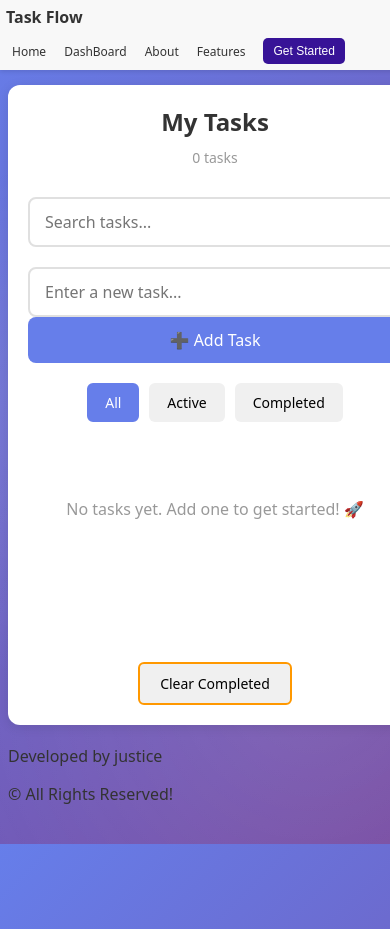
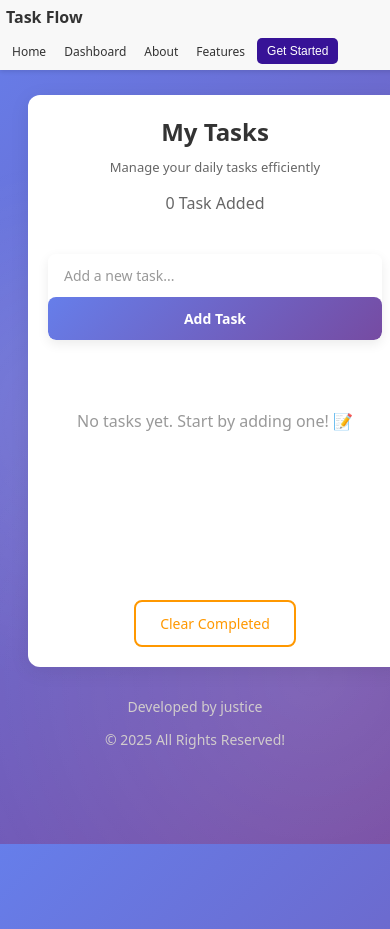
Before and after one commit to Justice-code-ops/Task-flows, a website: page Public/todo.html in a window 390 px wide. Shown: the top 929 px of the page. Drawn offline with Linux system fonts and the light colour scheme.

Commit message:
Rebuilt todo page and added the script

```diff
--- a/Public/todo.css
+++ b/Public/todo.css
@@ -1,129 +1,95 @@
-/* Todo-specific styles */
+/* Todo Page - Functional Styling */
 
-.todo-page-container {
-    max-width: 800px;
+.todo-container {
+    max-width: 900px;
     margin: 0 auto;
+    padding: 0 20px;
 }
 
 .app-container {
     width: 100%;
-    max-width: 800px;
-    margin: 20px auto;
-    background: #fff;
-    padding: 30px;
-    box-shadow: 0 2px 12px rgba(0, 0, 0, 0.1);
+    margin: 30px auto;
+    background: white;
+    padding: 40px;
+    box-shadow: 0 4px 20px rgba(0, 0, 0, 0.08);
     border-radius: 12px;
 }
 
+/* Header */
 .app-header {
     text-align: center;
-    margin-bottom: 30px;
+    margin-bottom: 40px;
 }
 
 .app-header h1 {
-    font-size: 32px;
+    font-size: 36px;
     margin: 0 0 10px 0;
     color: #333;
 }
 
-.task-count {
-    font-size: 14px;
-    color: #999;
+.task-subtitle {
+    font-size: 16px;
+    color: #666;
     margin: 0;
 }
 
-.search-section {
-    margin-bottom: 20px;
+.task-added {
+    font-size: 16px;
+    color: #666
 }
 
-.search-input {
-    width: 100%;
-    padding: 12px 15px;
-    font-family: inherit;
-    font-size: 16px;
-    border: 2px solid #e0e0e0;
-    border-radius: 8px;
-    outline: none;
-    transition: border-color 0.3s ease;
-    box-sizing: border-box;
-}
-
-.search-input:focus {
-    border-color: #667eea;
-}
-
-#task-input {
-    flex: 1;
-    padding: 12px 15px;
-    font-family: inherit;
-    font-size: 16px;
-    border: 2px solid #e0e0e0;
-    border-radius: 8px 0 0 8px;
-    outline: none;
-    transition: border-color 0.3s ease;
-    box-sizing: border-box;
-}
-
-#task-input:focus {
-    border-color: #667eea;
-}
-
+/* Input Section */
 .input-section {
     display: flex;
     gap: 0;
-    margin-bottom: 20px;
+    margin-bottom: 30px;
+    background: white;
+    border-radius: 50px;
+    box-shadow: 0 4px 12px rgba(0, 0, 0, 0.08);
+    overflow: hidden;
 }
 
-.task-button {
-    padding: 12px 20px;
+.task-input {
+    flex: 1;
+    border: none;
+    padding: 16px 24px;
     font-size: 16px;
     font-family: inherit;
-    cursor: pointer;
-    background-color: #667eea;
-    color: white;
-    border: none;
-    border-radius: 0 8px 8px 0;
-    transition: background-color 0.3s ease;
+    outline: none;
+    background: white;
+    color: #333;
 }
 
-.task-button:hover {
-    background-color: #5568d3;
+.task-input::placeholder {
+    color: #999;
 }
 
-.task-button:active {
-    background-color: #4557b9;
+.add-btn {
+    border: none;
+    padding: 16px 32px;
+    background: linear-gradient(135deg, #667eea 0%, #764ba2 100%);
+    color: white;
+    font-family: inherit;
+    font-size: 16px;
+    font-weight: 600;
+    cursor: pointer;
+    transition: all 0.3s ease;
+    white-space: nowrap;
 }
 
-.filter-buttons {
-    display: flex;
-    gap: 10px;
-    margin-bottom: 20px;
-    justify-content: center;
+.add-btn:hover {
+    background: linear-gradient(135deg, #764ba2 0%, #667eea 100%);
+    transform: translateY(-2px);
+    box-shadow: 0 6px 16px rgba(102, 126, 234, 0.3);
 }
 
-.filter-btn {
-    padding: 8px 16px;
-    font-size: 14px;
-    font-family: inherit;
-    background-color: #f0f0f0;
-    border: 2px solid transparent;
-    border-radius: 6px;
-    cursor: pointer;
-    transition: all 0.3s ease;
+.add-btn:active {
+    transform: translateY(0);
 }
 
-.filter-btn:hover {
-    background-color: #e0e0e0;
-}
-
-.filter-btn.active {
-    background-color: #667eea;
-    color: white;
-    border-color: #667eea;
-}
-
+/* Task List */
 .list-container {
-    margin-bottom: 20px;
+    margin-bottom: 30px;
     min-height: 200px;
 }
 
@@ -134,21 +100,21 @@
 }
 
 .task-list li {
-    padding: 15px;
-    margin-bottom: 10px;
-    background: #f9f9f9;
+    padding: 18px 20px;
+    margin-bottom: 12px;
+    background: #f8f9fa;
     border-left: 4px solid #667eea;
-    border-radius: 6px;
+    border-radius: 8px;
     display: flex;
     justify-content: space-between;
     align-items: center;
     box-sizing: border-box;
-    transition: all 0.3s ease;
+    transition: all 0.2s ease;
 }
 
 .task-list li:hover {
-    background: #f5f5f5;
-    box-shadow: 0 2px 8px rgba(0, 0, 0, 0.1);
+    background: #f0f2f7;
+    box-shadow: 0 2px 8px rgba(0, 0, 0, 0.06);
 }
 
 .task-list li.completed {
@@ -164,7 +130,7 @@
 .task-content {
     display: flex;
     align-items: center;
-    gap: 12px;
+    gap: 14px;
     flex: 1;
 }
 
@@ -186,51 +152,55 @@
     gap: 8px;
 }
 
-.task-list li button {
-    padding: 6px 12px;
-    font-size: 13px;
+.delete-btn {
+    padding: 8px 14px;
+    font-size: 14px;
     font-family: inherit;
+    background-color: #ff4d4d;
+    color: white;
+    border: none;
+    border-radius: 6px;
     cursor: pointer;
-    border: none;
-    border-radius: 4px;
-    transition: all 0.3s ease;
+    transition: all 0.2s ease;
 }
 
-.task-list li .delete-btn {
-    background-color: #ff4d4d;
-    color: white;
-}
-
-.task-list li .delete-btn:hover {
+.delete-btn:hover {
     background-color: #ff3333;
 }
 
-.task-list li .delete-btn:active {
+.delete-btn:active {
     background-color: #cc0000;
 }
 
+/* Empty State */
 .empty-state {
     text-align: center;
-    padding: 40px 20px;
+    padding: 60px 20px;
     color: #999;
-    font-size: 16px;
+    font-size: 18px;
 }
 
+.empty-state p {
+    margin: 0;
+}
+
+/* Action Buttons */
 .action-buttons {
     display: flex;
     justify-content: center;
-    gap: 10px;
+    gap: 12px;
 }
 
 .clear-btn {
-    padding: 10px 20px;
+    padding: 12px 24px;
     font-size: 14px;
     font-family: inherit;
-    background-color: #f0f0f0;
+    background-color: #fff;
+    color: #ff9800;
     border: 2px solid #ff9800;
-    border-radius: 6px;
+    border-radius: 8px;
     cursor: pointer;
-    transition: all 0.3s ease;
+    transition: all 0.2s ease;
 }
 
 .clear-btn:hover {
@@ -242,8 +212,65 @@
     background-color: #e68900;
 }
 
-/* Responsive */
-@media (max-width: 600px) {
+.footer p {
+    color: #d1ccccff;
+}
+
+/* Responsive Design */
+@media (max-width: 768px) {
+    body {
+        padding: 70px 10px 20px 10px;
+    }
+
+    .app-container {
+        padding: 25px;
+    }
+
+    .app-header h1 {
+        font-size: 28px;
+    }
+
+    .task-subtitle {
+        font-size: 14px;
+    }
+
+    .input-section {
+        flex-direction: column;
+        border-radius: 8px;
+    }
+
+    .task-input {
+        border-radius: 8px;
+        padding: 14px 20px;
+    }
+
+    .add-btn {
+        border-radius: 8px;
+        padding: 14px;
+    }
+
+    .task-list li {
+        padding: 14px 16px;
+        flex-direction: column;
+        align-items: flex-start;
+    }
+
+    .task-actions {
+        width: 100%;
+        margin-top: 10px;
+        justify-content: flex-start;
+    }
+
+    .delete-btn {
+        flex: 1;
+    }
+}
+
+@media (max-width: 480px) {
+    body {
+        padding: 65px 8px 20px 8px;
+    }
+
     .app-container {
         padding: 20px;
     }
@@ -252,29 +279,36 @@
         font-size: 24px;
     }
 
-    .input-section {
-        flex-direction: column;
+    .task-subtitle {
+        font-size: 13px;
     }
 
-    #task-input {
-        border-radius: 8px;
+    .task-input {
+        font-size: 14px;
+        padding: 12px 16px;
     }
 
-    .task-button {
-        border-radius: 8px;
-    }
-
-    .filter-buttons {
-        flex-wrap: wrap;
+    .add-btn {
+        font-size: 14px;
+        padding: 12px 16px;
     }
 
     .task-list li {
-        flex-direction: column;
-        align-items: flex-start;
+        padding: 12px;
+        font-size: 14px;
     }
 
-    .task-actions {
-        width: 100%;
-        margin-top: 10px;
+    .task-text {
+        font-size: 14px;
+    }
+
+    .delete-btn {
+        padding: 6px 10px;
+        font-size: 12px;
+    }
+
+    .empty-state {
+        padding: 40px 15px;
+        font-size: 16px;
     }
 }
--- a/Public/todo.html
+++ b/Public/todo.html
@@ -8,6 +8,7 @@
     <link rel="stylesheet" href="todo.css">
 </head>
 <body>
+    <!-- Navigation Bar -->
     <nav class="navbar">
         <div class="nav-logo">
             <h2>Task Flow</h2>
@@ -15,9 +16,9 @@
         <div class="nav-links">
             <ul class="links-list">
                 <li><a href="/">Home</a></li>
-                <li><a href="todo.html">DashBoard</a></li>
+                <li><a href="todo.html">Dashboard</a></li>
                 <li><a href="#">About</a></li>
-                <li><a href="#">Features</a><li>
+                <li><a href="#">Features</a></li>
                 <li>
                     <button class="get-started-button" aria-expanded="false">
                         Get Started
@@ -31,46 +32,44 @@
         </div>
     </nav>
 
-    <div class="todo-page-container">
+    <!-- Main Todo Container -->
+    <div class="todo-container">
         <div class="app-container">
+            <!-- Header -->
             <div class="app-header">
                 <h1>My Tasks</h1>
-                <p class="task-count"><span id="task-count">0</span> tasks</p>
+                <p class="task-subtitle">Manage your daily tasks efficiently</p>
+                <p class="task-added"><span class="task-count">0</span> Task Added</p>
             </div>
 
-            <div class="search-section">
-                <input type="text" id="search-input" class="search-input" placeholder="Search tasks..." />
+            <!-- Add Task Input Section -->
+            <div class="input-section">
+                <input type="text" id="task-input" class="task-input" placeholder="Add a new task..." />
+                <button id="add-btn" class="add-btn">Add Task</button>
             </div>
 
-            <div class="input-section">
-                <input type="text" id="task-input" placeholder="Enter a new task..." />
-                <button class="task-button" id="add-btn">➕ Add Task</button>
-            </div>
-
-            <div class="filter-buttons">
-                <button class="filter-btn active" data-filter="all">All</button>
-                <button class="filter-btn" data-filter="active">Active</button>
-                <button class="filter-btn" data-filter="completed">Completed</button>
-            </div>
-
+            <!-- Task List Container -->
             <div class="list-container">
-                <ul class="task-list" id="task-list"></ul>
+                <ul class="task-list" id="task-list">
+                    <!-- Tasks will be added here -->
+                </ul>
                 <div class="empty-state" id="empty-state">
-                    <p>No tasks yet. Add one to get started! 🚀</p>
+                    <p>No tasks yet. Start by adding one! 📝</p>
                 </div>
             </div>
 
+            <!-- Action Buttons -->
             <div class="action-buttons">
-                <button class="clear-btn" id="clear-completed-btn">Clear Completed</button>
+                <button class="clear-btn" id="clear-btn">Clear Completed</button>
             </div>
         </div>
     </div>
 
-    <footer class='footers'>
+    <!-- Footer -->
+    <footer class="footer">
         <p>Developed by justice</p>
         <p>&copy; <span id="date"></span> All Rights Reserved!</p>
     </footer>
-
     <script src="todo.js"></script>
 </body>
 </html>
--- a/Public/todo.js
+++ b/Public/todo.js
@@ -0,0 +1,40 @@
+const countEl = document.getElementById('task-count')
+const searchEl = document.getElementById('search-input')
+const inputEl = document.getElementById('task-input')
+const emptyEL = document.getElementById('empty-state')
+const btnEl = document.getElementById('add-btn')
+const listEl = document.getElementById('task-list')
+const dateEl = document.getElementById('date')
+const clearEL = document.getElementById('clear-btn')
+
+const date = dateEl.textContent = new Date().getFullYear()
+
+btnEl.addEventListener('click', function() {
+    const task = inputEl.value.trim()
+    let count = null
+
+    if (!task) {
+        return alert('Please add a task')
+    } else {
+        const li = document.createElement('li')
+        const span = document.createElement('span')
+        const input = document.createElement('input')
+        const button = document.createElement('button')
+
+        //set up the elements
+        span.textContent = task;
+        span.classList.add('task-text')
+        button.textContent = 'Delete'
+        button.classList.add('delete-btn')
+
+        //Append Elements to list
+        li.appendChild(span)
+        li.appendChild(button)
+
+        //Append li to listEl
+        listEl.appendChild(li)
+
+        //update task count
+        countEl.textContent = count++
+    }
+})
```
Also changed, not shown: Public/index.html (+1 -1 lines).
